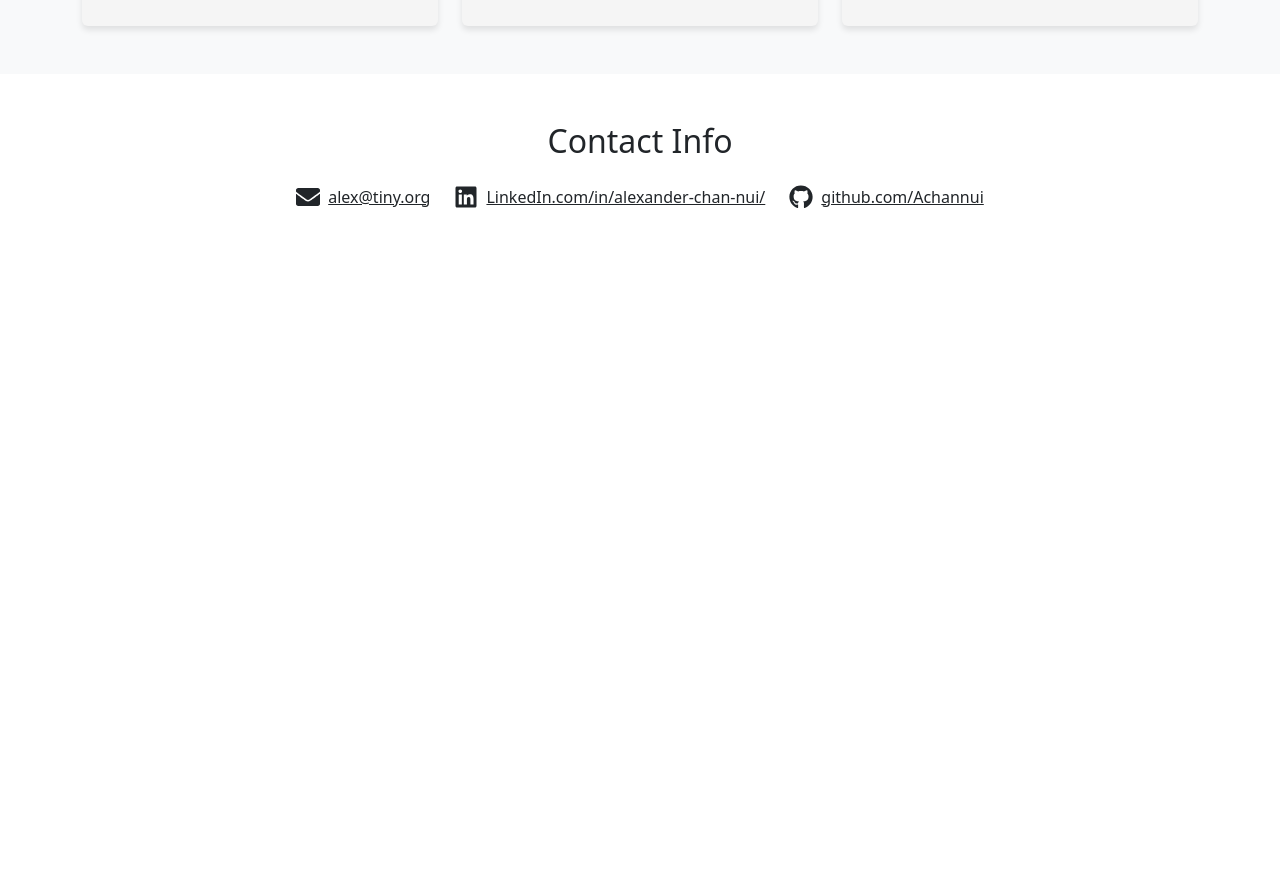
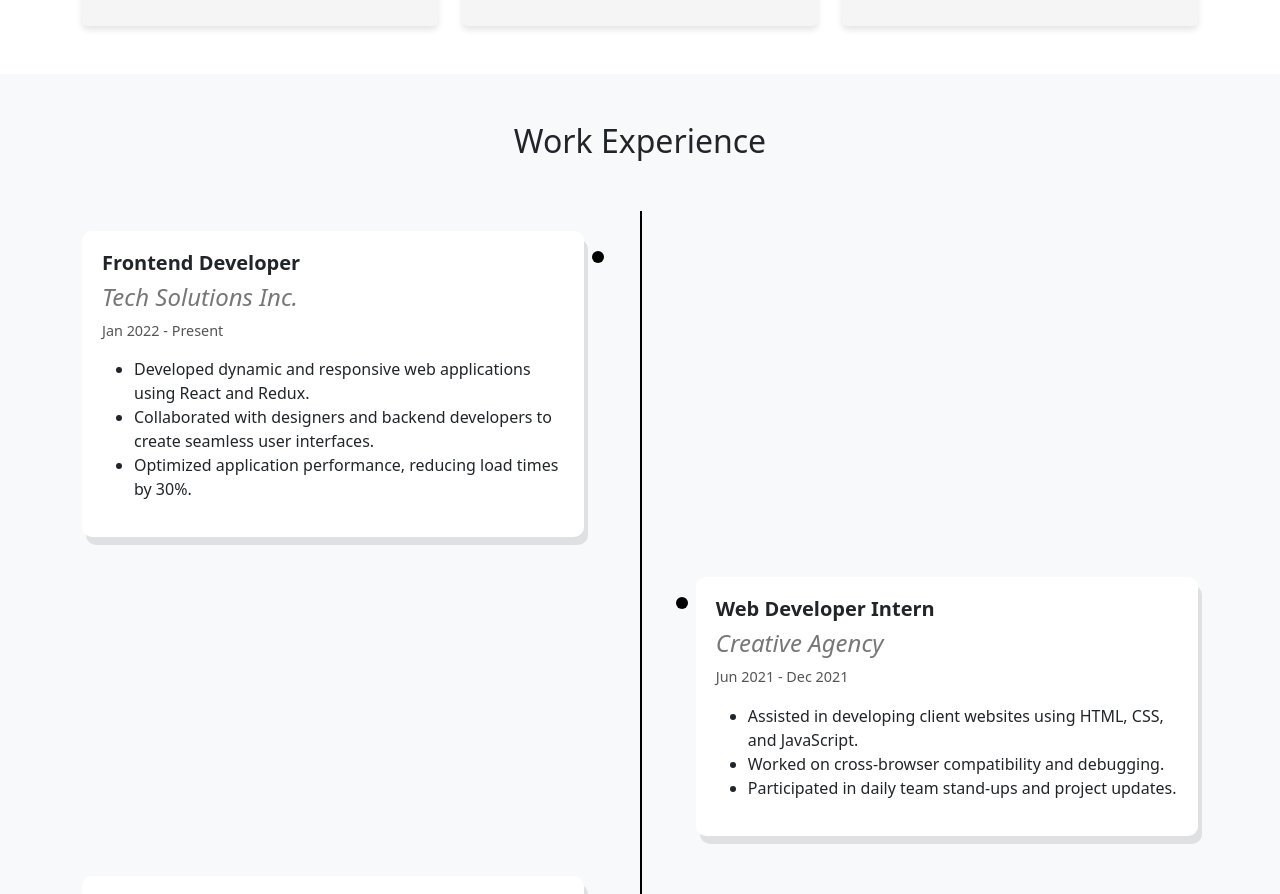
Before and after one commit to AChannui/personal_website, a React (Create React App) app: page / in a window 1280 px wide. Shown: the part 1900-2794 px from the top of the page. Before the commit the page ends 2157 px from the top, so only its background shows below. Built offline with nearby package versions, Linux system fonts and the light colour scheme.

Commit message:
fixed colors and sizing when hovering

```diff
--- a/src/App.tsx
+++ b/src/App.tsx
@@ -6,6 +6,7 @@ import Header from "./components/HeaderComponent";
 import About from "./components/AboutSection";
 import PortfolioIntegration from "./components/PortfolioIntegration"; // Use the combined component
 import Contact from "./components/ContactInfo";
+import WorkExperienceTimeline from "./components/WorkExperienceTimeline";
 
 const App = () => {
     return (
@@ -14,6 +15,7 @@ const App = () => {
             <Header/>
             <About/>
             <PortfolioIntegration/> {/* Integrates Projects and TechnicalSkills */}
+            <WorkExperienceTimeline/>
             <Contact/>
         </div>
     );
--- a/src/components/HeaderComponent.js
+++ b/src/components/HeaderComponent.js
@@ -6,7 +6,7 @@ const Header = () => {
     return (
         <header className="header-section text-white" id="home">
             <div className="container text-center">
-                <h1 className="header-title">Hi, I'm John Doe</h1>
+                <h1 className="header-title">Hi, I'm Alexander Chan-Nui</h1>
                 <p className="header-subtitle">A Passionate Frontend Developer</p>
                 <a href="#about" className="btn btn-light btn-lg header-btn">
                     Learn More
--- a/src/components/NavbarComponent.js
+++ b/src/components/NavbarComponent.js
@@ -58,6 +58,11 @@ const Navbar = () => {
                             </a>
                         </li>
                         <li className="nav-item">
+                            <a className="nav-link" href="#work-experience">
+                                Experience
+                            </a>
+                        </li>
+                        <li className="nav-item">
                             <a className="nav-link" href="#contact">
                                 Contact
                             </a>
--- a/src/components/ProjectsSection.js
+++ b/src/components/ProjectsSection.js
@@ -64,7 +64,7 @@ const Projects = ({setHoveredProject, hoveredSkill}) => {
                                 opacity:
                                     hoveredSkill && !isRelevantProject(project) ? 0.4 : 1, // Grey out non-relevant projects when a skill is hovered
                                 transform:
-                                    isRelevantProject(project) || index === hoveredProjectIndex
+                                    index === hoveredProjectIndex
                                         ? "scale(1.05)" // Scale if relevant or hovered
                                         : "scale(1)", // Default scale
                                 transition: "opacity 0.3s ease, transform 0.3s ease", // Smooth transition for opacity and scale
@@ -75,7 +75,7 @@ const Projects = ({setHoveredProject, hoveredSkill}) => {
                                 style={{
                                     backgroundColor:
                                         hoveredSkill && isRelevantProject(project)
-                                            ? "#e0f7fa"
+                                            ? "#f0f8ff"
                                             : index === hoveredProjectIndex
                                                 ? "#f0f8ff" // Highlight color for hovered projects
                                                 : "#f5f5f5", // Default color
--- /dev/null
+++ b/src/components/WorkExperienceTimeline.js
@@ -0,0 +1,65 @@
+import React from "react";
+
+const WorkExperienceTimeline = () => {
+    const workExperiences = [
+        {
+            position: "Frontend Developer",
+            company: "Tech Solutions Inc.",
+            duration: "Jan 2022 - Present",
+            responsibilities: [
+                "Developed dynamic and responsive web applications using React and Redux.",
+                "Collaborated with designers and backend developers to create seamless user interfaces.",
+                "Optimized application performance, reducing load times by 30%.",
+            ],
+        },
+        {
+            position: "Web Developer Intern",
+            company: "Creative Agency",
+            duration: "Jun 2021 - Dec 2021",
+            responsibilities: [
+                "Assisted in developing client websites using HTML, CSS, and JavaScript.",
+                "Worked on cross-browser compatibility and debugging.",
+                "Participated in daily team stand-ups and project updates.",
+            ],
+        },
+        {
+            position: "Software Engineering Intern",
+            company: "Innovatech",
+            duration: "Feb 2021 - May 2021",
+            responsibilities: [
+                "Collaborated with the development team to build efficient data-driven applications.",
+                "Integrated APIs and managed the backend communication using Node.js.",
+                "Documented software processes and prepared user manuals.",
+            ],
+        },
+    ];
+
+    return (
+        <section id="work-experience" className="py-5 bg-light">
+            <div className="container">
+                <h2 className="text-center mb-5">Work Experience</h2>
+                <div className="timeline">
+                    {workExperiences.map((experience, index) => (
+                        <div
+                            key={index}
+                            className={`timeline-item ${index % 2 === 0 ? "timeline-left" : "timeline-right"}`}
+                        >
+                            <div className="timeline-content">
+                                <h3 className="position">{experience.position}</h3>
+                                <h4 className="company">{experience.company}</h4>
+                                <p className="duration">{experience.duration}</p>
+                                <ul>
+                                    {experience.responsibilities.map((resp, respIndex) => (
+                                        <li key={respIndex}>{resp}</li>
+                                    ))}
+                                </ul>
+                            </div>
+                        </div>
+                    ))}
+                </div>
+            </div>
+        </section>
+    );
+};
+
+export default WorkExperienceTimeline;
--- a/src/index.css
+++ b/src/index.css
@@ -59,6 +59,11 @@ code {
 }
 
 /* CSS for project cards */
+#projects {
+  padding: 50px 0;
+  background-color: #ffffff !important; /* White background */
+}
+
 .project-card {
     box-shadow: 4px 6px rgba(0, 0, 0, 0.1);
     transition: transform 0.3s ease, box-shadow 0.3s ease, opacity 0.3s ease;
@@ -132,3 +137,106 @@ code {
 .navbar .navbar-brand:hover {
     color: #828282;
 }
+
+/* Timeline Section */
+.timeline {
+    position: relative;
+    padding: 20px 0;
+    margin: 50px 0;
+}
+
+.timeline:before {
+    content: "";
+    position: absolute;
+    top: 0;
+    left: 50%;
+    width: 2px;
+    height: 100%;
+    background: #000;
+    z-index: 0;
+}
+
+.timeline-item {
+    position: relative;
+    margin-bottom: 40px;
+    padding: 20px;
+    width: 45%;
+    border-radius: 10px;
+    background: #fff;
+    box-shadow: 4px 8px rgba(0, 0, 0, 0.1);
+    z-index: 1;
+}
+
+.timeline-left {
+    left: 0;
+}
+
+.timeline-right {
+    left: 55%; /* Push the right side away from the center line */
+}
+
+.timeline-left .timeline-content,
+.timeline-right .timeline-content {
+    text-align: left; /* Both sides have consistent text alignment */
+}
+
+.timeline-left:before,
+.timeline-right:before {
+    content: "";
+    position: absolute;
+    top: 20px;
+    width: 12px;
+    height: 12px;
+    border-radius: 50%;
+    background: #000;
+    z-index: 2;
+}
+
+.timeline-left:before {
+    right: -20px; /* Position the left marker just to the right of the left box */
+}
+
+.timeline-right:before {
+    left: -20px; /* Position the right marker just to the left of the right box */
+}
+
+.position {
+    font-weight: bold;
+    font-size: 1.25rem;
+}
+
+.company {
+    font-style: italic;
+    color: #777;
+}
+
+.duration {
+    font-size: 0.9rem;
+    color: #555;
+}
+
+/* Responsive Design for Mobile Screens */
+@media (max-width: 768px) {
+    .timeline:before {
+        left: 10%; /* Center line adjusts for smaller screens */
+    }
+
+    .timeline-item {
+        width: 90%; /* Full width timeline items */
+        left: 5% !important; /* Push left and right to the center */
+    }
+
+    .timeline-left:before,
+    .timeline-right:before {
+        left: calc(50% - 6px); /* Center the bubbles on the line */
+    }
+
+    .timeline-left,
+    .timeline-right {
+        left: 5% !important; /* Align left and right items properly for smaller screens */
+    }
+
+    .timeline-content {
+        text-align: left; /* Keep content consistent on smaller viewports */
+    }
+}
```
